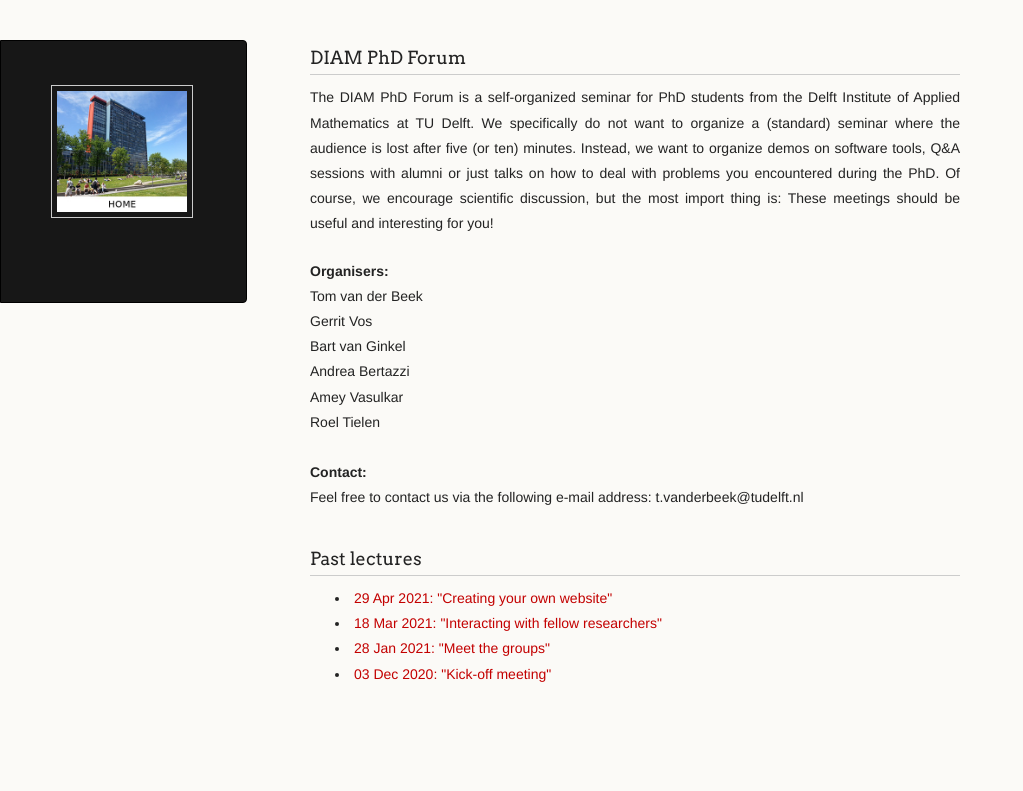
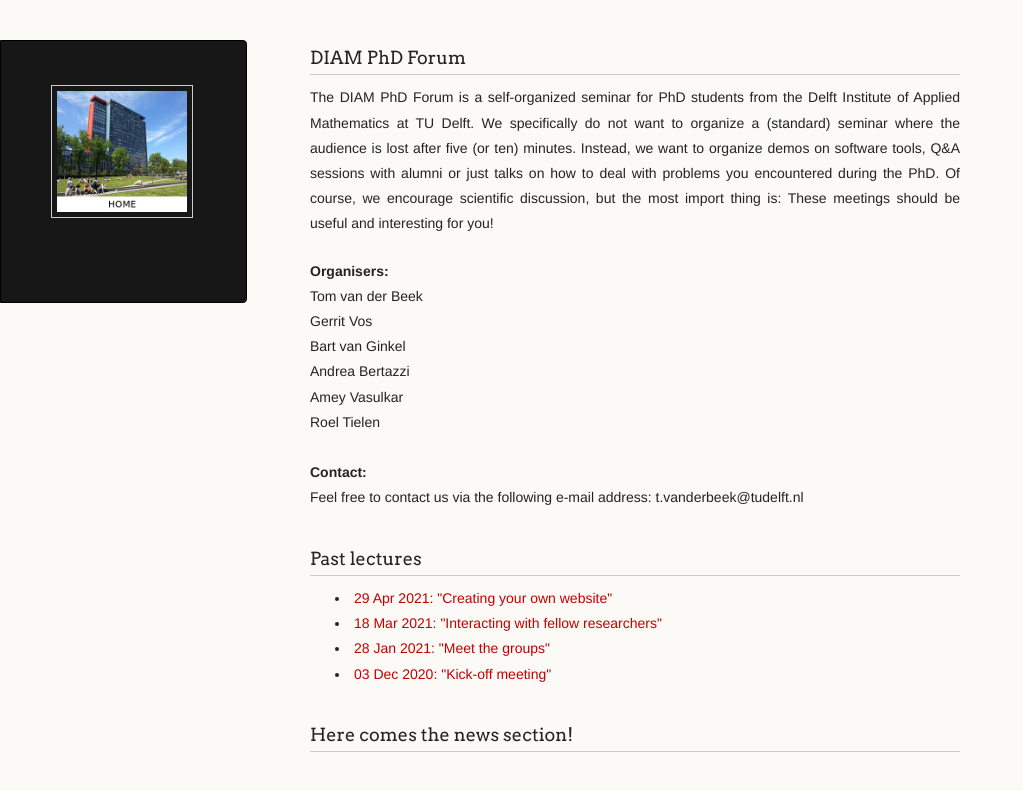
Before and after one commit to phdforum/phdforum.github.io, a Jekyll site: the page built from index.html, in a window 1280 px wide. Shown: the top 791 px of the page, without its empty margins (0-1023 px from the left). Built offline with Jekyll 4.4.1, drawn with Linux system fonts in a browser that asks for light colours.

Commit message:
Update index.html

```diff
--- a/index.html
+++ b/index.html
@@ -31,5 +31,7 @@ title: DIAM PhD Forum
   </ul>
 </div>
 
+<h3> Here comes the news section! </h3>
+
 <!-- vim: ts=2:sts=2:sw=2:et:tw=80
 -->
```
